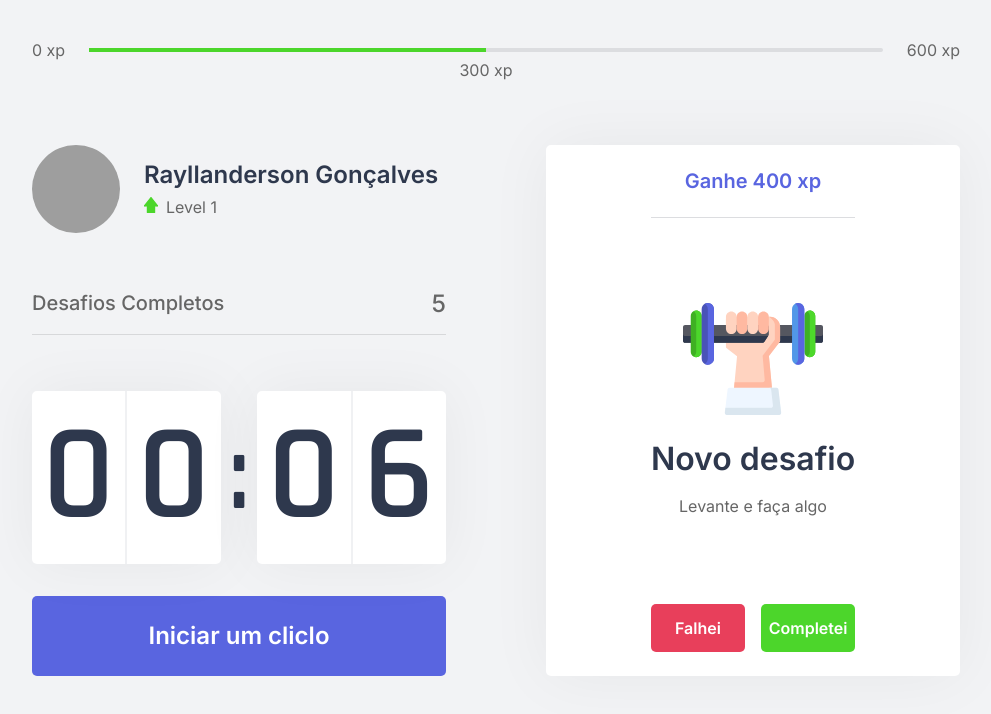
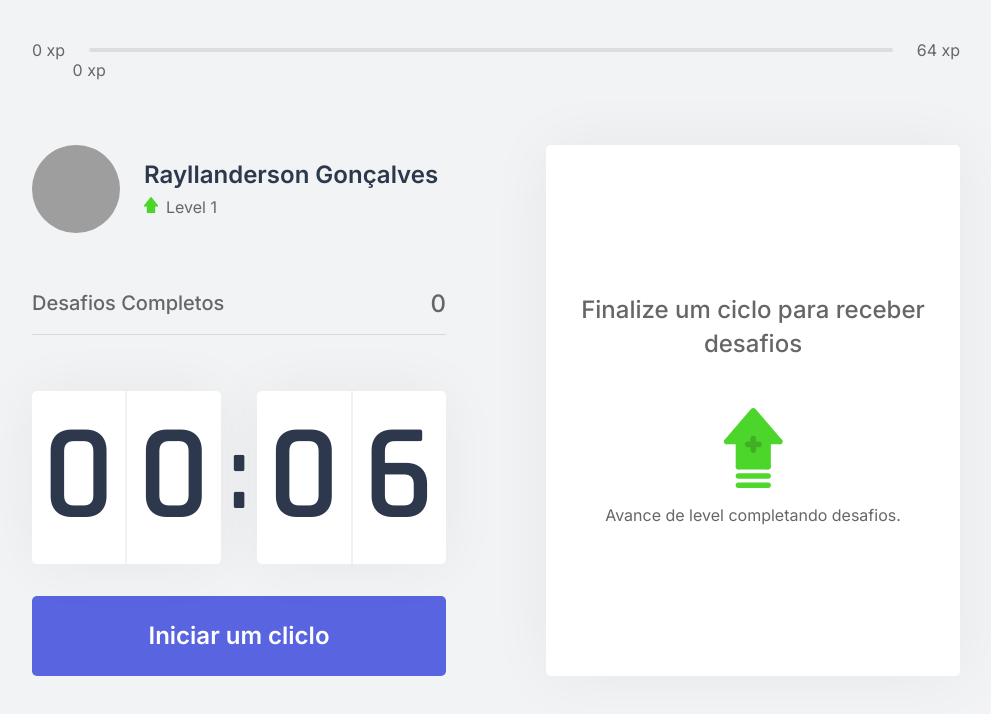
Before and after one commit to Rayllanderson/nlw-4, a Next.js app: page / in a window 1280 px wide. Shown: the top 714 px of the page, without its empty margins (144-1135 px from the left). Built offline with nearby package versions, Linux system fonts and the light colour scheme; grey boxes are pictures that could not be loaded.

Commit message:
Contexts

```diff
--- a/src/components/ChallengeBox.tsx
+++ b/src/components/ChallengeBox.tsx
@@ -1,22 +1,25 @@
+import { useContext } from 'react';
+import { ChallengeContext } from '../contexts/ChallengesContext';
 import styles from '../styles/components/ChallengeBox.module.css';
 
 export function ChallengeBox() {
-  const hasActiveChallenge = true;
+
+  const { activeChallenge, resetChallenge} = useContext(ChallengeContext)
 
   return (
     <div className={styles.challengeBoxContainer}>
-      {hasActiveChallenge ? (
+      {activeChallenge ? (
         <div className={styles.challengeActive}>
-          <header>Ganhe 400 xp</header>
+          <header>Ganhe {activeChallenge.amount} xp</header>
           <main>
-            <img src="icons/body.svg" alt=""/>
+            <img src={`icons/${activeChallenge.type}.svg`}  alt=""/>
             <strong>Novo desafio</strong>
-            <p>Levante e faça algo</p>
+            <p>{activeChallenge.description}</p>
           </main>
             <footer>
               <button
               type="button"
-              className={styles.challengeFailedButton}>Falhei</button>
+              className={styles.challengeFailedButton} onClick={resetChallenge}>Falhei</button>
 
               <button
               type="button"
--- a/src/components/CompletedChallenges.tsx
+++ b/src/components/CompletedChallenges.tsx
@@ -1,10 +1,14 @@
+import { useContext } from 'react';
+import { ChallengeContext } from '../contexts/ChallengesContext';
 import styles from '../styles/components/CompletedChallenges.module.css'
 
 export function CompletedChallenges(){
+  const{challengesCompleted} = useContext(ChallengeContext)
+
   return (
     <div className={styles.completedChalengesContainer}>
       <span>Desafios Completos</span>
-      <span>5</span>
+      <span>{challengesCompleted}</span>
     </div>
   );
 }
--- a/src/components/Countdown.tsx
+++ b/src/components/Countdown.tsx
@@ -1,4 +1,5 @@
-import { useState, useEffect } from 'react'
+import { useState, useEffect, useContext } from 'react'
+import { ChallengeContext } from '../contexts/ChallengesContext';
 import styles from '../styles/components/Countdown.module.css'
 
 let countdownTimeout: NodeJS.Timeout;
@@ -8,6 +9,8 @@
   const [time, setTime] = useState(defaultTime);
   const [isActive, setIsActive] = useState(false);
   const [hasFinished, setHasFinished] = useState(false);
+
+  const {startNewChallenge} = useContext(ChallengeContext);
 
   const minutes = Math.floor(time / 60);
   const seconds = time % 60;
@@ -32,6 +35,7 @@
     } else if (isActive && time === 0) {
       setHasFinished(true)
       setIsActive(false)
+      startNewChallenge();
     }
   }, [isActive, time])
 
--- a/src/components/ExperienceBar.tsx
+++ b/src/components/ExperienceBar.tsx
@@ -1,14 +1,18 @@
+import { useContext } from 'react';
+import { ChallengeContext } from '../contexts/ChallengesContext';
 import styles from '../styles/components/ExperienceBar.module.css';
 
 export function ExperienceBar() {
+  const {currentExperience, experienceToNextLevel} = useContext(ChallengeContext);
+  const percentToNextLevel = Math.round(currentExperience * 100) / experienceToNextLevel;
   return (
     <header className={styles.experienceBar}>
       <span>0 xp</span>
       <div>
-        <div style={{ width: '50%' }} />
-        <span className={styles.currentExperience} style={{ left: '50%' }}> 300 xp</span>
+        <div style={{ width: `${percentToNextLevel}%`}} />
+        <span className={styles.currentExperience} style={{ left: `${percentToNextLevel}%` }}> {currentExperience} xp</span>
       </div>
-      <span>600 xp</span>
+      <span>{experienceToNextLevel} xp</span>
     </header>
   );
 }
--- /dev/null
+++ b/src/contexts/ChallengesContext.tsx
@@ -0,0 +1,63 @@
+import { createContext, ReactNode, useState }from 'react';
+import challenges from '../../challenges.json'
+
+interface Challenge{
+  type: 'body' | 'eye',
+  description: string,
+  amount: number;
+}
+
+interface ChallengesContextData {
+  level: number,
+  currentExperience: number,
+  challengesCompleted: number,
+  activeChallenge: Challenge,
+  experienceToNextLevel: number,
+  startNewChallenge: () => void,
+  levelUp: () => void,
+  resetChallenge: () => void;
+}
+
+interface ChallengeProviderProps {
+  children: ReactNode
+}
+
+export const ChallengeContext = createContext({} as ChallengesContextData);
+
+export function ChallengeProvider({ children }: ChallengeProviderProps){
+  const [level, setLevel] = useState(1);
+  const [currentExperience, setCurrentExperience] = useState(0);
+  const [challengesCompleted, setChallengesCompleted] = useState(0);
+  const [activeChallenge, setActiveChallenge] = useState(null);
+
+  function levelUp(){
+    setLevel(level + 1);
+  }
+
+  function startNewChallenge(){
+    const randomChallengeIndex = Math.floor(Math.random() * challenges.length);
+    const challenge = challenges[randomChallengeIndex];
+    setActiveChallenge(challenge)
+  }
+
+  function resetChallenge(){
+    setActiveChallenge(null)
+  }
+
+  const experienceToNextLevel = Math.pow((level + 1) * 4, 2);
+
+  return (
+    <ChallengeContext.Provider
+    value={ {
+      level,
+      currentExperience,
+      challengesCompleted,
+      activeChallenge,
+      experienceToNextLevel,
+      levelUp,
+      startNewChallenge,
+      resetChallenge} }>
+      {children}
+    </ChallengeContext.Provider>
+  )
+}
--- a/src/pages/_app.tsx
+++ b/src/pages/_app.tsx
@@ -1,7 +1,12 @@
 import '../styles/global.css';
+import { ChallengeProvider } from '../contexts/ChallengesContext'
 
 function MyApp({ Component, pageProps }) {
-  return <Component {...pageProps} />
+  return (
+    <ChallengeProvider >
+      <Component {...pageProps} />
+    </ChallengeProvider>
+  )
 }
 
 export default MyApp
```
